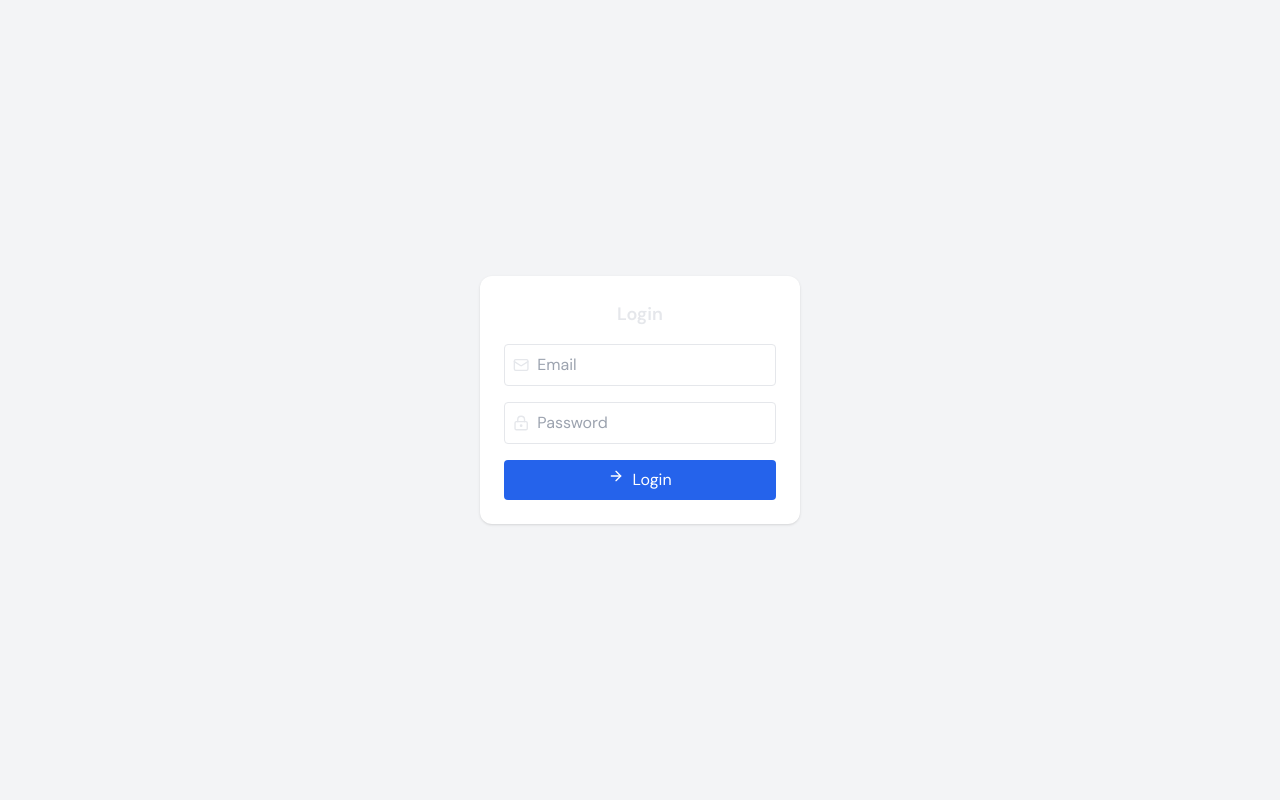
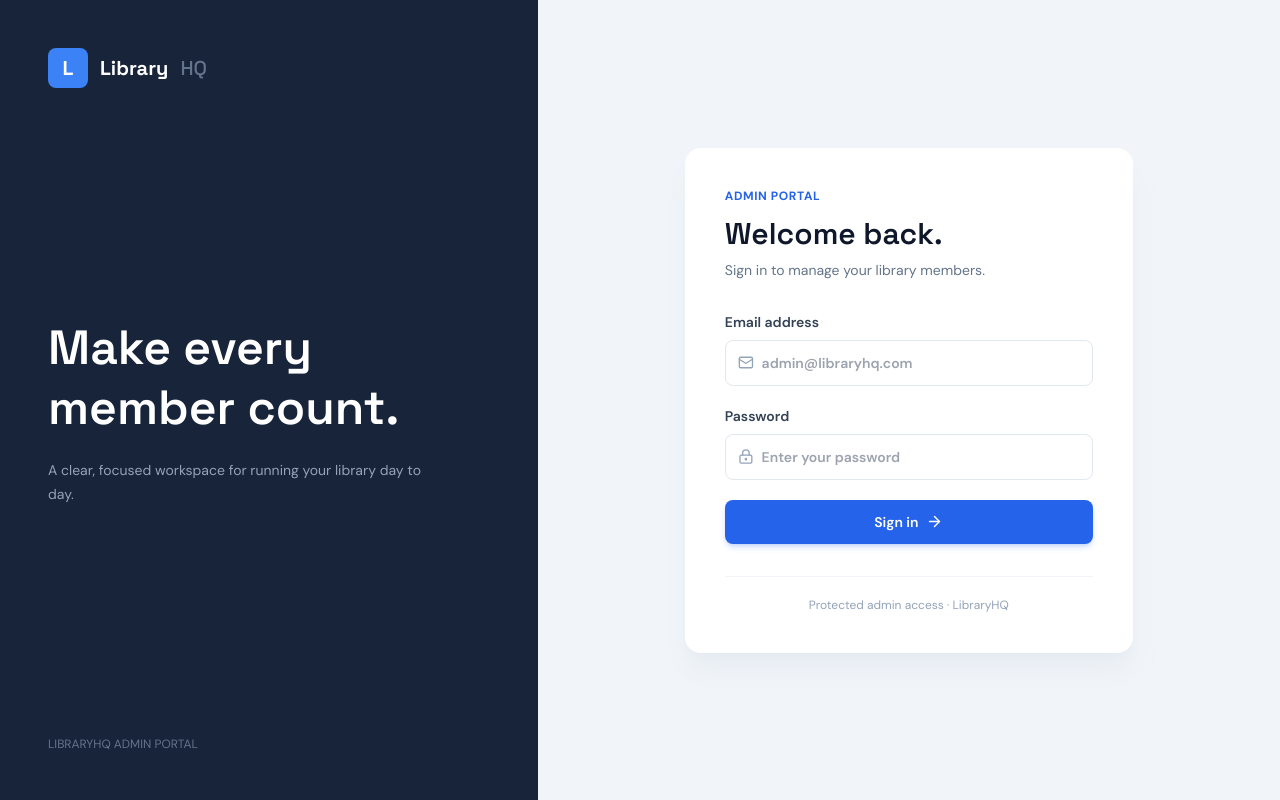
Before and after one commit to Murad098/library-management-system, a React (Create React App) app in the folder frontend/: page / in a window 1280 px wide. Built offline with nearby package versions, Linux system fonts and the light colour scheme.

Commit message:
Restore LoginPage design and fix API URL

```diff
--- a/frontend/src/pages/LoginPage.js
+++ b/frontend/src/pages/LoginPage.js
@@ -1,114 +1,133 @@
-import { useState } from "react";
-import axios from "axios";
-import {
-  ArrowRight,
-  LockKeyhole,
-  Mail,
-  Loader2,
-} from "lucide-react";
+import { useState } from 'react';
+import axios from 'axios';
+import { ArrowRight, LockKeyhole, Mail, Loader2 } from 'lucide-react';
 
-const API_URL = "http://localhost:5000/api"; // ✅ LOCAL
+const API_URL = "https://library-management-system-pink-eight.vercel.app/api";
 
 function LoginPage({ onLogin }) {
-  const [form, setForm] = useState({
-    email: "",
-    password: "",
-  });
-
-  const [error, setError] = useState("");
+  const [form, setForm] = useState({ email: '', password: '' });
+  const [error, setError] = useState('');
   const [loading, setLoading] = useState(false);
 
-  const submit = async (e) => {
-    e.preventDefault();
+  const submit = async (event) => {
+    event.preventDefault();
+    setError('');
 
     if (!form.email || !form.password) {
-      return setError("Enter email & password");
+      return setError('Enter your email and password to continue.');
     }
-
-    // ✅ FIXED REGEX
     if (!/^[^\s@]+@[^\s@]+\.[^\s@]+$/.test(form.email)) {
-      return setError("Invalid email format");
+      return setError('Enter a valid email address.');
     }
 
     setLoading(true);
-    setError("");
-
     try {
-      const res = await axios.post(
-        `${API_URL}/auth/login`,
-        form
-      );
-
-      localStorage.setItem("token", res.data.token);
+      const res = await axios.post(`${API_URL}/auth/login`, {
+        email: form.email,
+        password: form.password,
+      });
+      localStorage.setItem('token', res.data.token);
       onLogin();
-
     } catch (err) {
-      setError("Invalid credentials");
+      console.error(err);
+      if (err.response && err.response.status === 401) {
+        setError('Invalid email or password.');
+      } else {
+        setError('Something went wrong. Please try again.');
+      }
     } finally {
       setLoading(false);
     }
   };
 
   return (
-    <div className="flex items-center justify-center min-h-screen bg-gray-100">
-
-      <form
-        onSubmit={submit}
-        className="bg-white p-6 rounded-xl shadow w-80 space-y-4"
-      >
-        <h2 className="text-lg font-semibold text-center">
-          Login
-        </h2>
-
-        <div className="flex items-center border p-2 rounded">
-          <Mail size={18} />
-          <input
-            type="email"
-            placeholder="Email"
-            className="ml-2 w-full outline-none"
-            value={form.email}
-            onChange={(e) =>
-              setForm({ ...form, email: e.target.value })
-            }
-          />
+    <div className="flex min-h-screen bg-slate-100">
+      <div className="hidden w-[42%] flex-col justify-between bg-[#17243a] p-12 text-white lg:flex">
+        <div className="flex items-center gap-3 font-display text-xl font-bold">
+          <span className="flex h-10 w-10 items-center justify-center rounded-lg bg-blue-500 text-xl">L</span>
+          Library<span className="font-normal text-slate-500">HQ</span>
+        </div>
+        <div>
+          <p className="max-w-md font-display text-5xl font-semibold leading-tight">
+            Make every member count.
+          </p>
+          <p className="mt-5 max-w-sm text-sm leading-6 text-slate-400">
+            A clear, focused workspace for running your library day to day.
+          </p>
+        </div>
+        <p className="text-xs text-slate-500">LIBRARYHQ ADMIN PORTAL</p>
       </div>
 
-        <div className="flex items-center border p-2 rounded">
-          <LockKeyhole size={18} />
-          <input
-            type="password"
-            placeholder="Password"
-            className="ml-2 w-full outline-none"
-            value={form.password}
-            onChange={(e) =>
-              setForm({ ...form, password: e.target.value })
-            }
-          />
+      <div className="flex flex-1 items-center justify-center p-6 sm:p-12">
+        <div className="w-full max-w-md rounded-2xl bg-white p-7 shadow-xl shadow-slate-200/70 sm:p-10">
+          <div className="mb-10 lg:hidden">
+            <div className="flex items-center gap-3 font-display text-xl font-bold">
+              <span className="flex h-9 w-9 items-center justify-center rounded-lg bg-blue-500 text-xl text-white">L</span>
+              Library<span className="font-normal text-slate-400">HQ</span>
+            </div>
           </div>
 
+          <p className="text-xs font-bold uppercase tracking-wider text-blue-600">Admin portal</p>
+          <h1 className="mt-3 font-display text-3xl font-semibold text-slate-900">Welcome back.</h1>
+          <p className="mt-2 text-sm text-slate-500">Sign in to manage your library members.</p>
+
+          <form onSubmit={submit} className="mt-8 space-y-5">
+            <label className="block text-sm font-semibold text-slate-700">
+              Email address
+              <span className="mt-2 flex items-center gap-2 rounded-lg border border-slate-200 px-3 py-3 focus-within:border-blue-500 focus-within:ring-2 focus-within:ring-blue-100">
+                <Mail size={17} className="text-slate-400" />
+                <input
+                  className="w-full text-sm outline-none"
+                  type="email"
+                  placeholder="admin@libraryhq.com"
+                  value={form.email}
+                  onChange={(e) => setForm({ ...form, email: e.target.value })}
+                  disabled={loading}
+                />
+              </span>
+            </label>
+
+            <label className="block text-sm font-semibold text-slate-700">
+              Password
+              <span className="mt-2 flex items-center gap-2 rounded-lg border border-slate-200 px-3 py-3 focus-within:border-blue-500 focus-within:ring-2 focus-within:ring-blue-100">
+                <LockKeyhole size={17} className="text-slate-400" />
+                <input
+                  className="w-full text-sm outline-none"
+                  type="password"
+                  placeholder="Enter your password"
+                  value={form.password}
+                  onChange={(e) => setForm({ ...form, password: e.target.value })}
+                  disabled={loading}
+                />
+              </span>
+            </label>
+
             {error && (
-          <p className="text-red-500 text-sm">{error}</p>
+              <div className="rounded-lg bg-red-50 px-3 py-2 text-sm text-red-700">{error}</div>
             )}
 
             <button
+              className="flex w-full items-center justify-center gap-2 rounded-lg bg-blue-600 px-4 py-3 text-sm font-semibold text-white shadow-md shadow-blue-600/20 hover:bg-blue-700 disabled:opacity-60"
               type="submit"
               disabled={loading}
-          className="w-full bg-blue-600 text-white p-2 rounded flex justify-center gap-2"
             >
               {loading ? (
                 <>
-              <Loader2 className="animate-spin" size={16} />
-              Loading...
+                  <Loader2 size={17} className="animate-spin" /> Signing in...
                 </>
               ) : (
                 <>
-              <ArrowRight size={16} />
-              Login
+                  Sign in <ArrowRight size={17} />
                 </>
               )}
             </button>
           </form>
 
+          <p className="mt-8 border-t border-slate-100 pt-5 text-center text-xs text-slate-400">
+            Protected admin access · LibraryHQ
+          </p>
+        </div>
+      </div>
     </div>
   );
 }
```
Lines whose indentation alone changed are shown as unchanged.
